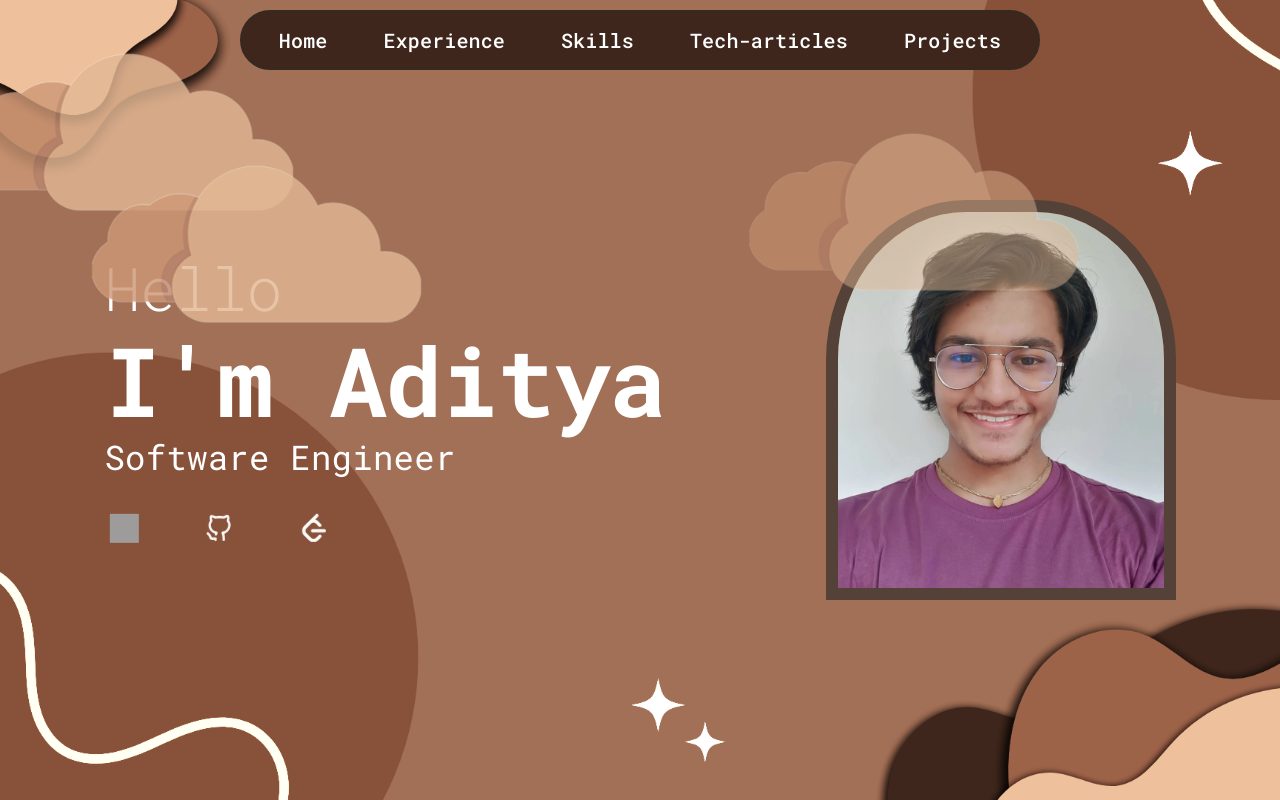
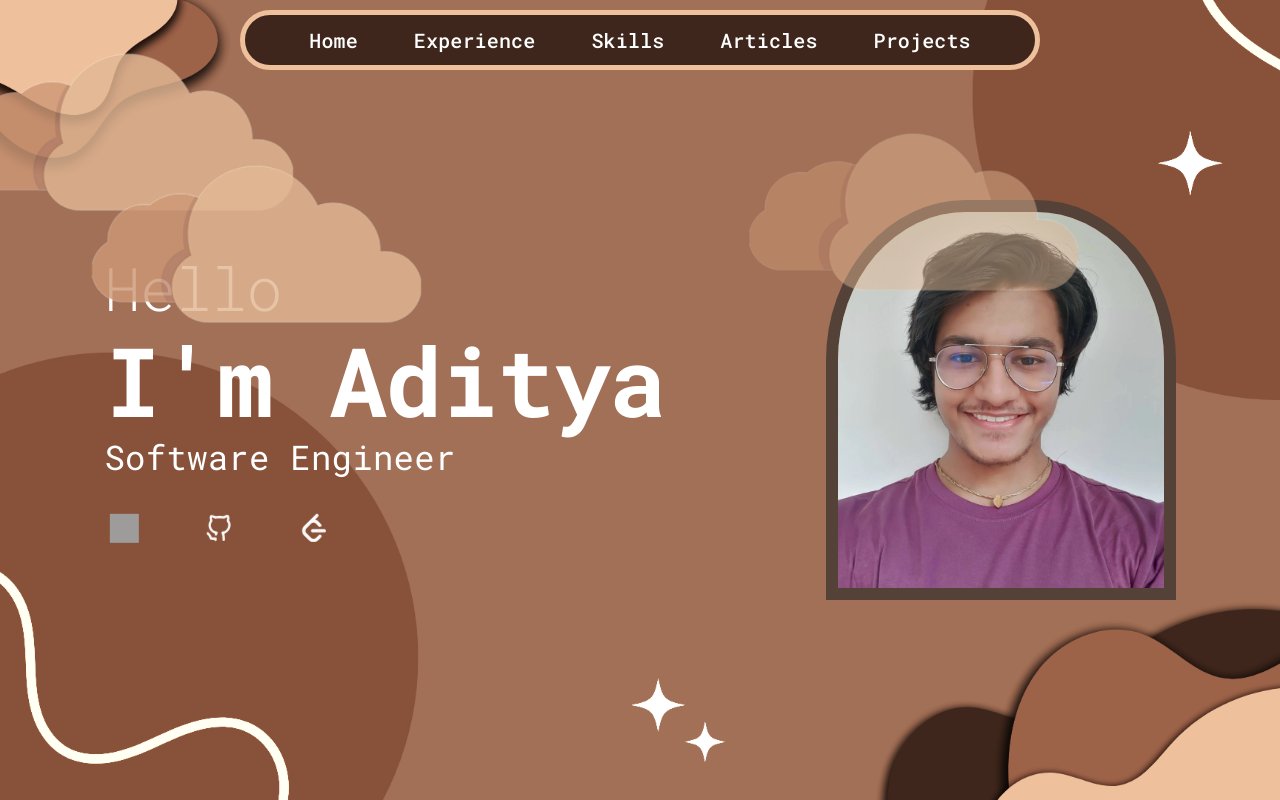
Before and after one commit to AdityaSharma224/Portfolio, a React (Create React App) app: page / in a window 1280 px wide. Shown: the top 800 px of the page. Built offline with nearby package versions, Linux system fonts and the light colour scheme; grey boxes are pictures that could not be loaded.

Commit message:
navbar fix

```diff
--- a/src/app/experience/experience-styles.js
+++ b/src/app/experience/experience-styles.js
@@ -148,6 +148,12 @@ const useStyles = makeStyles({
             animation: '$animate 4s ease-in-out infinite',
           },
         },
+        [theme.breakpoints.down('sm')]:{
+          marginTop:'4em',
+        },
+        [theme.breakpoints.down('xs')]:{
+          marginTop:'4em',
+        },
       },
       '@keyframes animate': {
         '0%, 100%': {
--- a/src/app/navbar/navbar-component.jsx
+++ b/src/app/navbar/navbar-component.jsx
@@ -42,20 +42,20 @@ const NavbarComponent = () =>{
                 <span><Link activeClass='active' to="home" spy={true} smooth={true} duration={500} className={classes.item}>Home</Link></span>
                 <span><Link activeClass='active' to="experience" spy={true} smooth={true} duration={500} className={classes.item}>Experience</Link></span>
                 <span><Link activeClass='active' to="skills" spy={true} smooth={true} duration={500} className={classes.item}>Skills</Link></span>
-                <span><Link activeClass='active' to="articles" spy={true} smooth={true} duration={500} className={classes.item}>Tech-articles</Link></span>
+                <span><Link activeClass='active' to="articles" spy={true} smooth={true} duration={500} className={classes.item}>Articles</Link></span>
                 <span><Link activeClass='active' to="projects" spy={true} smooth={true} duration={500} className={classes.item}>Projects</Link></span>
             </Stack>
             <Stack className={classes.menu} flexDirection={'row'} onClick={toggleExpansion}>
                 <img src={MenuImg} height={'30px'} width={'30px'} className={classes.img} alt='menuIcon'></img>
-                <Stack color={'#fff'} alignItems={'center'}>{open ? <ExpandMoreIcon fontSize='large' sx={{display:{xs:'block',sm:'none',md:'none',lg:'none',xl:'none'}}}/> : <NavigateNextIcon fontSize='large' sx={{display:{xs:'block',sm:'none',md:'none',lg:'none',xl:'none'}}}/>}</Stack>
+                <Stack color={'#fff'} alignItems={'center'}>{open ? <ExpandMoreIcon fontSize='large' sx={{display:{xs:'block',sm:'block',md:'none',lg:'none',xl:'none'}}}/> : <NavigateNextIcon fontSize='large' sx={{display:{xs:'block',sm:'none',md:'none',lg:'none',xl:'none'}}}/>}</Stack>
             </Stack>
             {
               open && (
-                <Stack className={classes.downMenu} sx={{display:{sm:'none',md:'none',lg:'none',xl:'none'}}}>
+                <Stack className={classes.downMenu} sx={{display:{lg:'none',xl:'none'}}}>
                   <Link activeClass='active' to="home" spy={true} smooth={true} duration={500} className={classes.menuItem} onClick={closeMenu}>Home</Link>
                   <Link activeClass='active' to="experience" spy={true} smooth={true} duration={500} className={classes.menuItem} onClick={closeMenu}>Experience</Link>
                   <Link activeClass='active' to="skills" spy={true} smooth={true} duration={500} className={classes.menuItem} onClick={closeMenu}>Skills</Link>
-                  <Link activeClass='active' to="articles" spy={true} smooth={true} duration={500} className={classes.menuItem} onClick={closeMenu}>Tech-articles</Link>
+                  <Link activeClass='active' to="articles" spy={true} smooth={true} duration={500} className={classes.menuItem} onClick={closeMenu}>Articles</Link>
                   <Link activeClass='active' to="projects" spy={true} smooth={true} duration={500} className={classes.menuItem} onClick={closeMenu}>Projects</Link>
                 </Stack>
               )}
--- a/src/app/navbar/navbar-styles.js
+++ b/src/app/navbar/navbar-styles.js
@@ -24,14 +24,14 @@ const useStyles = makeStyles({
         borderRadius:'30px',
         transition: 'top 0.3s ease-in-out',
         justifyContent:'center',
-        border:'2px solid #362922',
+        border:'5px solid #EEC09B',
         zIndex:2,
         [theme.breakpoints.down('md')]:{
-            width:'600px',
-            height:'60px',
+            width:'200px',
+            height:'50px',
         },
         [theme.breakpoints.down('sm')]:{
-            width:'500px',
+            width:'100px',
             height:'50px',
         },
         [theme.breakpoints.down('xs')]:{
@@ -46,7 +46,7 @@ const useStyles = makeStyles({
             gap:'0.9em',
         },
         [theme.breakpoints.down('sm')]:{
-           gap:'0.1em'
+           display:'none'
         },
         [theme.breakpoints.down('xs')]:{
             display:'none',
@@ -64,10 +64,10 @@ const useStyles = makeStyles({
         borderRadius:'10px',
         transition: 'all 0.3s ease',
           [theme.breakpoints.down('sm')]:{
-            fontSize:'12px'
+            display:'none',
          },
          [theme.breakpoints.down('md')]:{
-            fontSize:'18px'
+            display:'none',
         },
          [theme.breakpoints.down('xs')]:{
             display:'none',
@@ -95,12 +95,12 @@ const useStyles = makeStyles({
       },
       img:{
         marginLeft:12,
-        [theme.breakpoints.up('xs')]:{
+        [theme.breakpoints.up('md')]:{
             display:'none',
          },
       },
       arrow:{
-        [theme.breakpoints.up('xs')]:{
+        [theme.breakpoints.up('md')]:{
             display:'none',
          },
       },
@@ -116,7 +116,7 @@ const useStyles = makeStyles({
         alignItems:'center',
         gap:'1.3em',
         justifyContent:'center',
-        [theme.breakpoints.up('xs')]:{
+        [theme.breakpoints.up('md')]:{
             display:'none',
         },
       },
@@ -128,7 +128,7 @@ const useStyles = makeStyles({
         color:'#fff',
         fontWeight:500,
         curosr:'pointer',
-        [theme.breakpoints.up('xs')]:{
+        [theme.breakpoints.up('md')]:{
             display:'none',
          },
       }
--- a/src/app/projects/projects-component.jsx
+++ b/src/app/projects/projects-component.jsx
@@ -3,9 +3,8 @@ import Stack from '@mui/material/Stack';
 
 const ProjectsComponent = () =>{
     return(
-        <Stack height={'100vh'} width={'100vw'} sx={{backgroundColor:'#D3D3D3'}}>
-            projects
-            <div id='projects'></div>
+        <Stack height={'100vh'} width={'100vw'} sx={{backgroundColor:'#D3D3D3', alignItems:'center', justifyContent:'center'}} id='projects'>
+            {'Coming soon'}
         </Stack>
 )};
 
```
